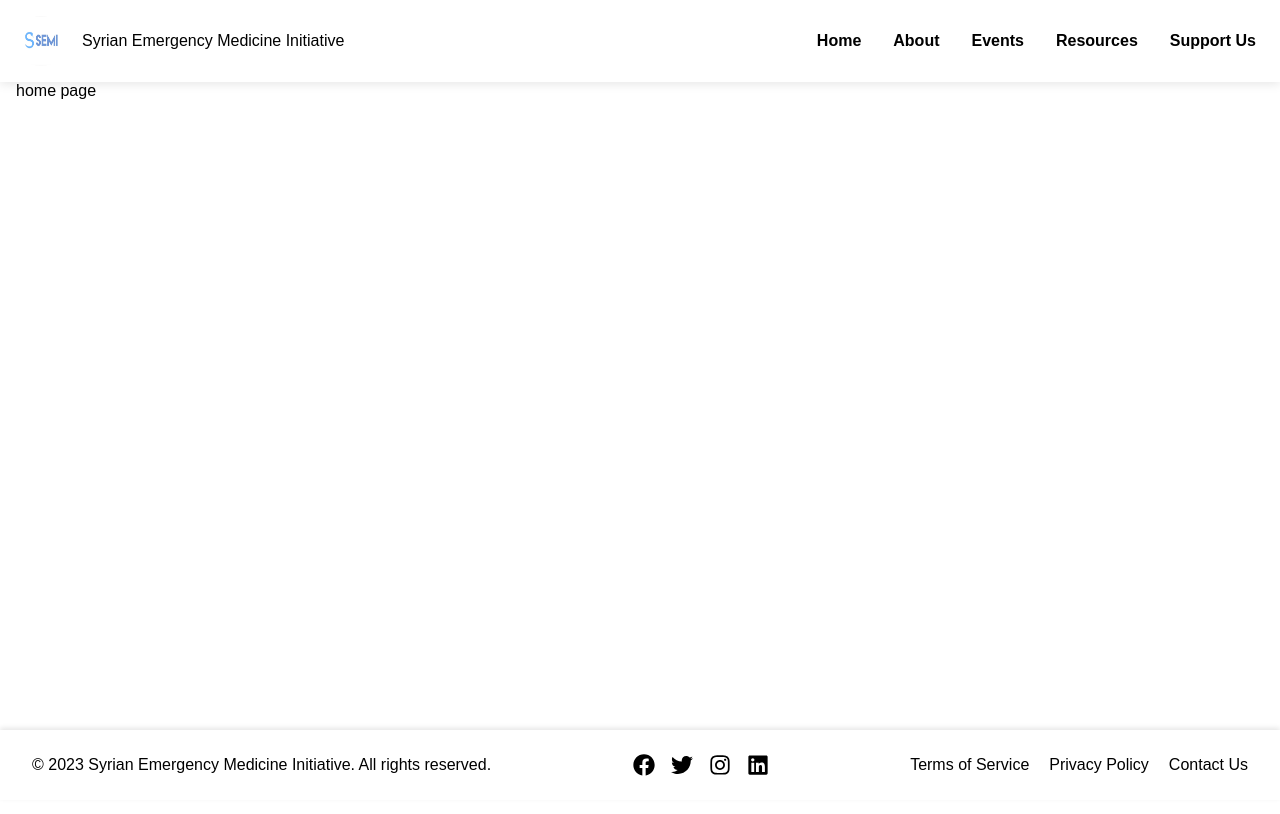
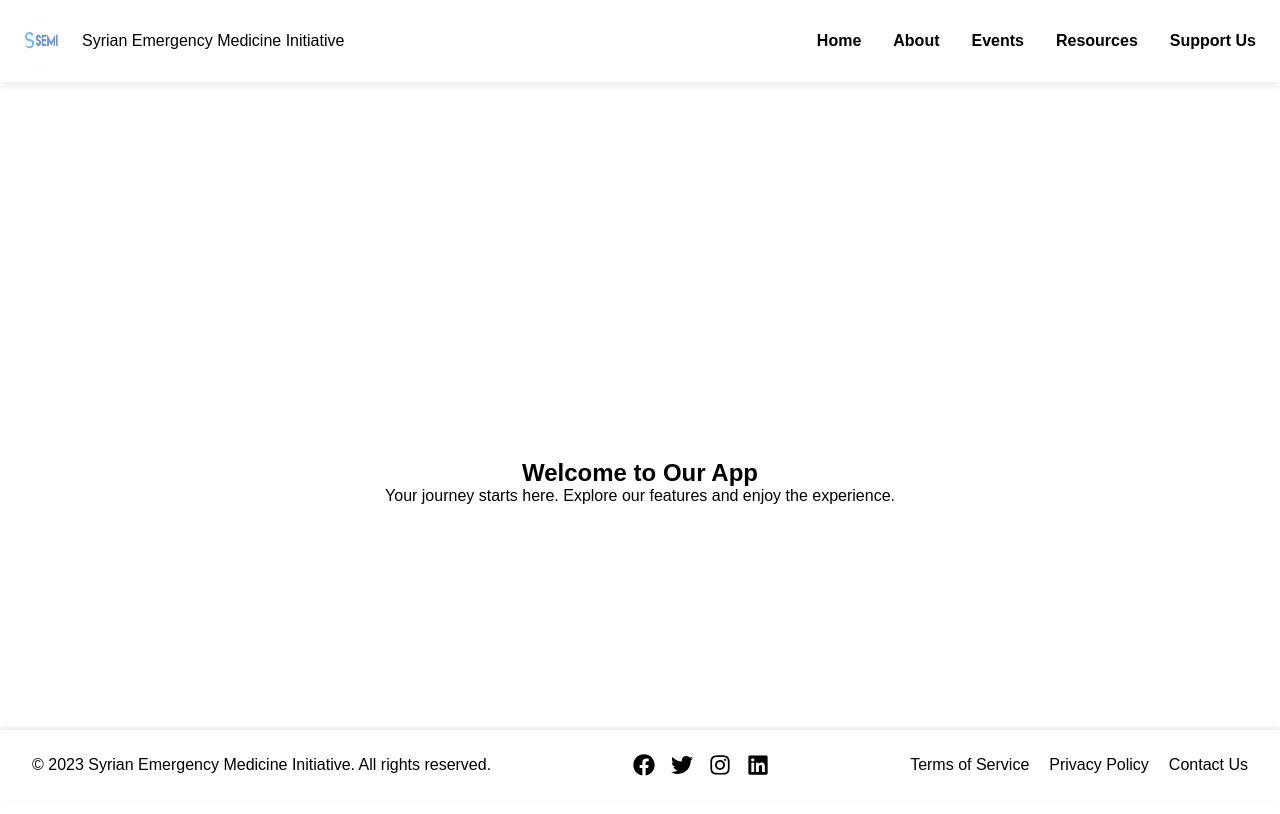
Before and after one commit to Syrian-Med-Initiative/semi-website, a Next.js app: page / in a window 1280 px wide. Shown: the top 814 px of the page. Built offline with nearby package versions, Linux system fonts and the light colour scheme.

Commit message:
write a temp text in the main page

```diff
--- a/app/page.tsx
+++ b/app/page.tsx
@@ -1,5 +1,13 @@
 export default function Home() {
   return (
-   <div>home page</div>
+    <section style={{display: "flex", flexDirection: "column", alignItems: "center", justifyContent: "center", height: "100vh" }}>
+        <h1 className="text-4xl font-bold text-white text-center pt-16">
+          Welcome to Our App
+        </h1>
+        <p className="text-lg text-white text-center mt-4">
+          Your journey starts here. Explore our features and enjoy the experience.
+        </p>
+    </section>
+
   );
 }
```
